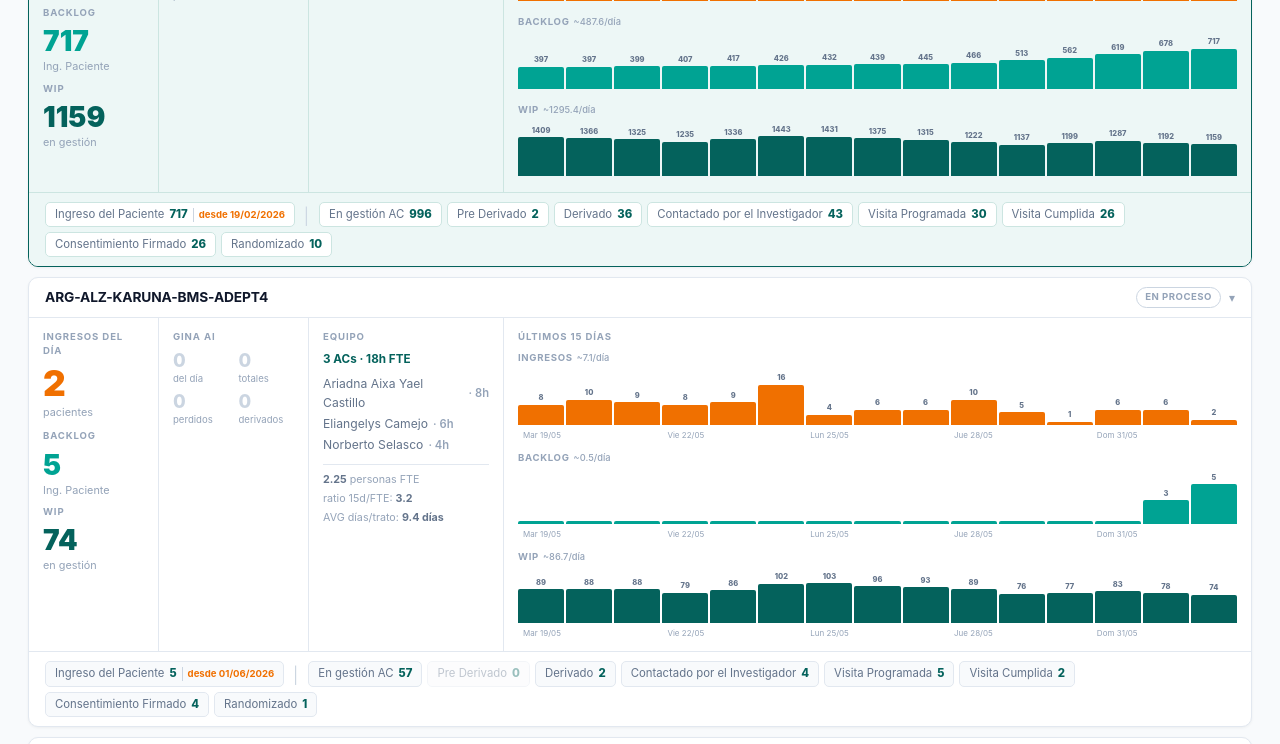
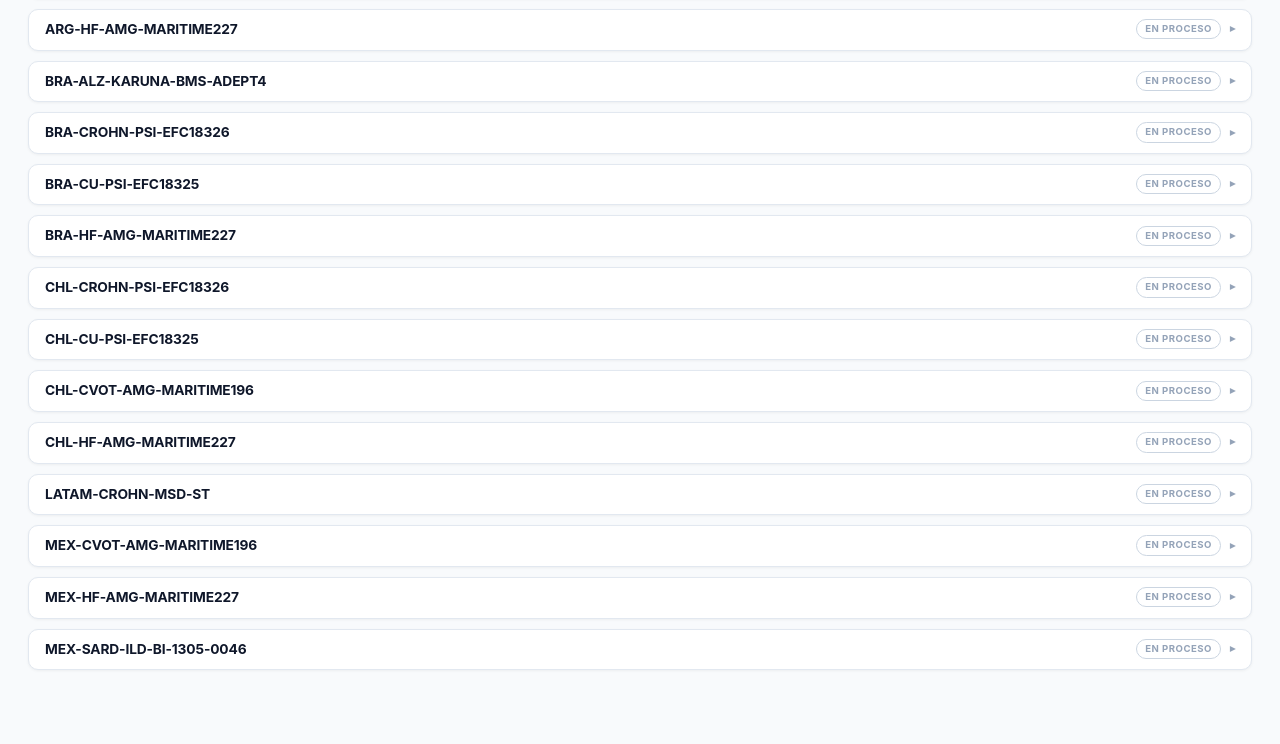
Before and after one commit to smackinnon-uepm/dashboard-uepm, a plain HTML site: page index.html in a window 1280 px wide. Shown: the part 291-1035 px from the top of the page. After the commit the page ends 983 px from the top, so only its background shows below. Drawn offline with Linux system fonts and the light colour scheme.

Commit message:
feat: cards collapsed by default, localStorage saves expanded state

```diff
--- a/index.html
+++ b/index.html
@@ -567,17 +567,20 @@ function toggleCard(headerEl) {
 }
 
 function saveCollapseState() {
-  const names = Array.from(document.querySelectorAll('.card.collapsed[data-name]'))
-                     .map(c => c.dataset.name);
-  try { localStorage.setItem('uepm-collapsed', JSON.stringify(names)); } catch(_) {}
+  // Guarda las que están EXPANDIDAS (por defecto todas van colapsadas)
+  const expanded = Array.from(document.querySelectorAll('.card:not(.collapsed)[data-name]'))
+                        .map(c => c.dataset.name);
+  try { localStorage.setItem('uepm-expanded', JSON.stringify(expanded)); } catch(_) {}
 }
 
 function restoreCollapseState() {
-  let names = [];
-  try { names = JSON.parse(localStorage.getItem('uepm-collapsed') || '[]'); } catch(_) {}
-  if (!names.length) return;
+  // 1. Colapsar todas
+  document.querySelectorAll('.card[data-name]').forEach(c => c.classList.add('collapsed'));
+  // 2. Expandir las que el usuario dejó abiertas
+  let expanded = [];
+  try { expanded = JSON.parse(localStorage.getItem('uepm-expanded') || '[]'); } catch(_) {}
   document.querySelectorAll('.card[data-name]').forEach(card => {
-    if (names.includes(card.dataset.name)) card.classList.add('collapsed');
+    if (expanded.includes(card.dataset.name)) card.classList.remove('collapsed');
   });
 }
 
```
